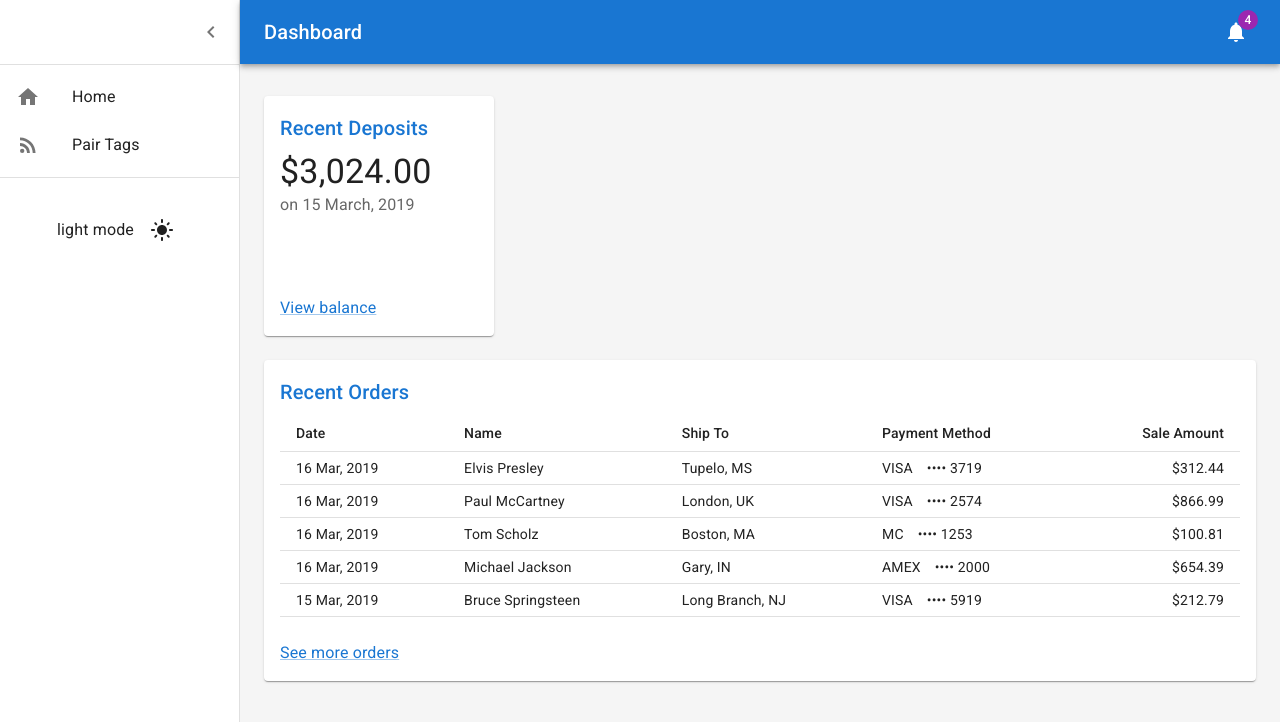
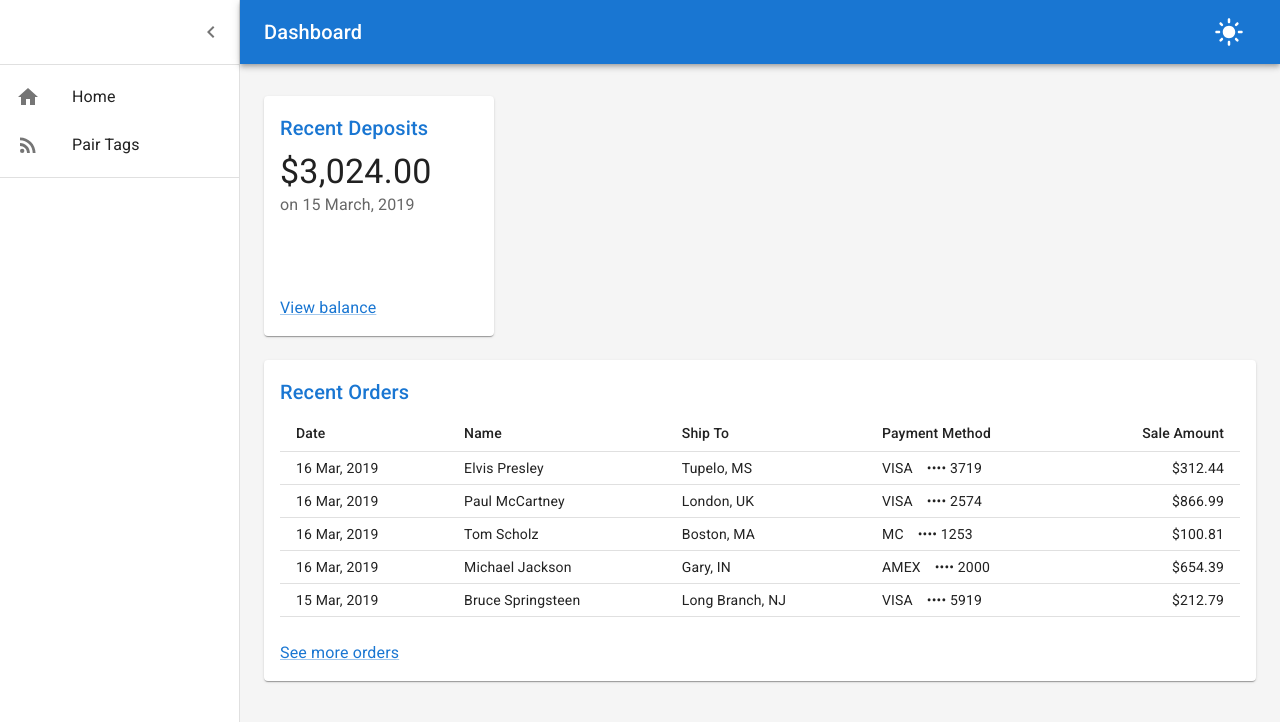
Before and after one commit to NicoToff/multidisciplinary-project3-nextjs, a Next.js app: page / in a window 1280 px wide. Shown: the top 722 px of the page. Built offline with nearby package versions, Linux system fonts and the light colour scheme; a web font is replaced by a local one.

Commit message:
Change toggle light dark mode button to top right

```diff
--- a/pages/_app.tsx
+++ b/pages/_app.tsx
@@ -101,6 +101,9 @@ export default function App({ Component, pageProps }: AppProps) {
         [mode]
     );
 
+    const size = 30;
+    const toggleIconSize = { width: size, height: size };
+
     return (
         <ColorModeContext.Provider value={colorMode}>
             <ThemeProvider theme={theme}>
@@ -134,10 +137,13 @@ export default function App({ Component, pageProps }: AppProps) {
                             >
                                 Dashboard
                             </Typography>
-                            <IconButton color="inherit">
-                                <Badge badgeContent={4} color="secondary">
-                                    <NotificationsIcon />
-                                </Badge>
+
+                            <IconButton size="large" onClick={colorMode.toggleColorMode} color="inherit">
+                                {theme.palette.mode === "dark" ? (
+                                    <LightMode sx={toggleIconSize} />
+                                ) : (
+                                    <DarkMode sx={toggleIconSize} />
+                                )}
                             </IconButton>
                         </Toolbar>
                     </AppBar>
@@ -158,23 +164,6 @@ export default function App({ Component, pageProps }: AppProps) {
                         <List component="nav">
                             {mainListItems}
                             <Divider sx={{ my: 1 }} />
-                            <Box
-                                sx={{
-                                    display: "flex",
-                                    width: "100%",
-                                    alignItems: "center",
-                                    justifyContent: "center",
-                                    bgcolor: "background.default",
-                                    color: "text.primary",
-                                    borderRadius: 1,
-                                    p: 3,
-                                }}
-                            >
-                                {theme.palette.mode} {`mode`}
-                                <IconButton sx={{ ml: 1 }} onClick={colorMode.toggleColorMode} color="inherit">
-                                    {theme.palette.mode === "dark" ? <LightMode /> : <DarkMode />}
-                                </IconButton>
-                            </Box>
                             {/* {secondaryListItems} */}
                         </List>
                     </Drawer>
```
